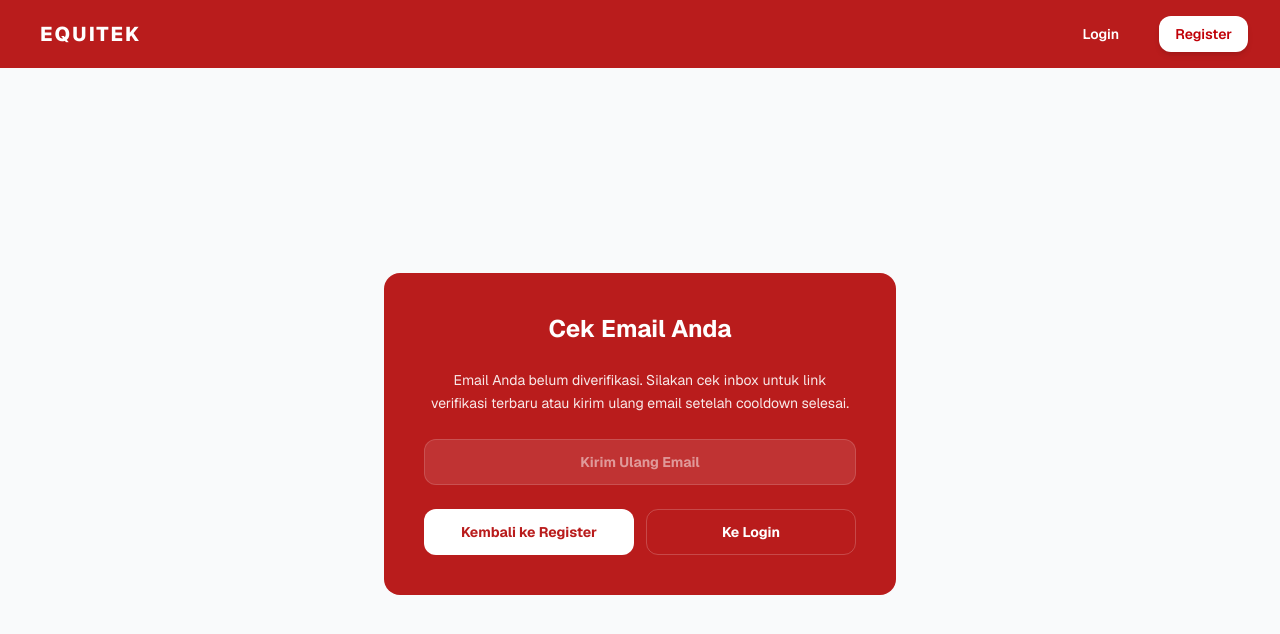
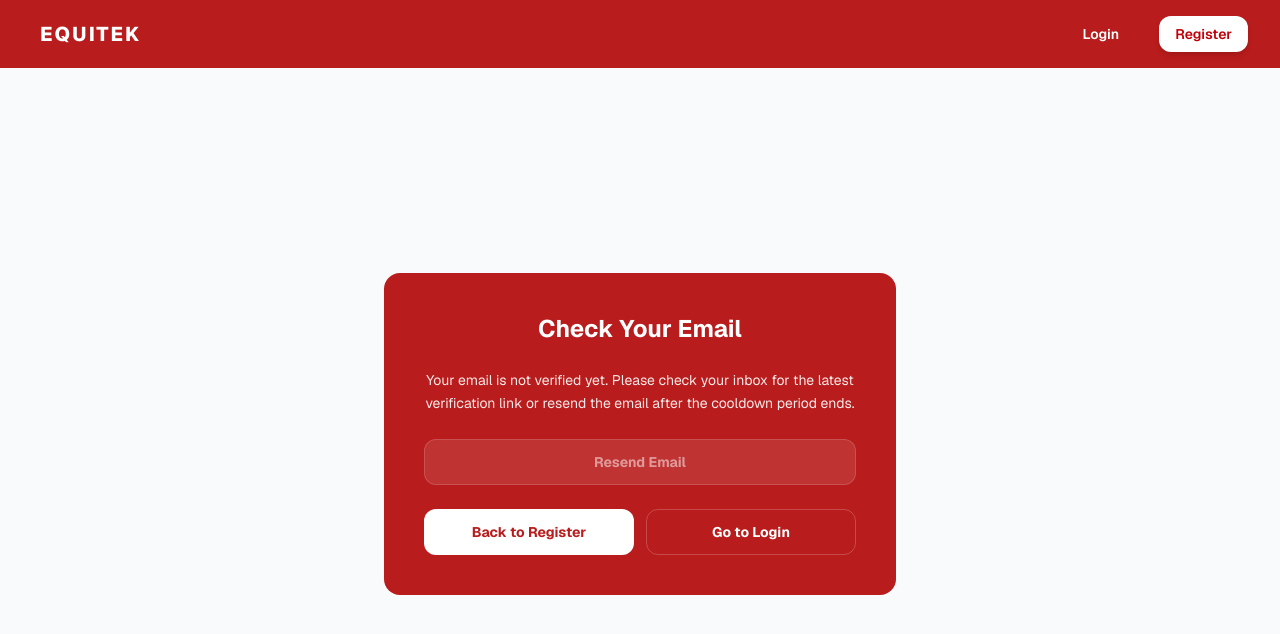
Before and after one commit to PPL-C-Equitek/excel-generator-mono, a Next.js app in the folder frontend/: page /auth/verify-email/pending in a window 1280 px wide. Shown: the top 634 px of the page. Built offline with nearby package versions, Linux system fonts and the light colour scheme; no server answers.

Commit message:
REFACTOR: standardize color, field, and errors in set password page

```diff
--- a/frontend/src/app/auth/verify-email/pending/page.tsx
+++ b/frontend/src/app/auth/verify-email/pending/page.tsx
@@ -10,9 +10,9 @@ import { useResendCooldown } from '@/hooks/useResendCooldown';
 import { resendEmailActionFlow } from '@/lib/authEmailAction';
 
 function getResendButtonText(isResending: boolean, resendCooldown: number): string {
-  if (isResending) return 'Mengirim...';
-  if (resendCooldown > 0) return `Kirim Ulang (${resendCooldown}s)`;
-  return 'Kirim Ulang Email';
+  if (isResending) return 'Sending...';
+  if (resendCooldown > 0) return `Resend (${resendCooldown}s)`;
+  return 'Resend Email';
 }
 
 function VerifyEmailPendingContent() {
@@ -38,8 +38,8 @@ function VerifyEmailPendingContent() {
         );
         return { message: response.data?.message };
       },
-      successFallbackMessage: 'Email verifikasi berhasil dikirim ulang.',
-      errorFallbackMessage: 'Gagal mengirim ulang email verifikasi.',
+      successFallbackMessage: 'Verification email sent successfully.',
+      errorFallbackMessage: 'Failed to resend verification email.',
       setIsSubmitting: setIsResending,
       setStatusMessage,
       setErrorMessage,
@@ -56,11 +56,11 @@ function VerifyEmailPendingContent() {
           className="mx-auto w-full max-w-lg space-y-6 rounded-2xl p-10 text-center"
           style={{ backgroundColor: 'var(--brand-primary)' }}
         >
-          <h1 className="text-white font-bold text-2xl">Cek Email Anda</h1>
+          <h1 className="text-white font-bold text-2xl">Check Your Email</h1>
           <p className="text-sm leading-relaxed text-white/90">
             {hasJustResent
-              ? 'Email Anda belum diverifikasi. Kami telah mengirim ulang link verifikasi. Silakan cek inbox dan klik link verifikasi terbaru.'
-              : 'Email Anda belum diverifikasi. Silakan cek inbox untuk link verifikasi terbaru atau kirim ulang email setelah cooldown selesai.'}
+              ? 'Your email is not verified yet. We have resent the verification link. Please check your inbox and click the latest verification link.'
+              : 'Your email is not verified yet. Please check your inbox for the latest verification link or resend the email after the cooldown period ends.'}
           </p>
           {email && <p className="text-sm font-semibold text-white">{email}</p>}
 
@@ -95,13 +95,13 @@ function VerifyEmailPendingContent() {
               className="flex w-full justify-center rounded-xl border border-transparent bg-white px-4 py-3 text-sm font-bold text-red-700 transition-colors hover:bg-red-50 focus:outline-none focus:ring-2 focus:ring-white focus:ring-offset-2"
               style={{ color: 'var(--brand-primary)' }}
             >
-              Kembali ke Register
+              Back to Register
             </Link>
             <Link
               href="/login"
               className="flex w-full justify-center rounded-xl border border-white/20 bg-transparent px-4 py-3 text-sm font-bold text-white transition-colors hover:bg-white/10 focus:outline-none focus:ring-2 focus:ring-white focus:ring-offset-2"
             >
-              Ke Login
+              Go to Login
             </Link>
           </div>
         </div>
--- a/frontend/src/app/register/page.tsx
+++ b/frontend/src/app/register/page.tsx
@@ -311,7 +311,7 @@ export default function RegisterPage() {
                     value={formData.name}
                     onChange={handleChange}
                     placeholder="Enter your full name"
-                    className="relative block w-full appearance-none rounded-xl border border-transparent px-4 py-3 text-sm outline-none"
+                    className="relative block w-full appearance-none rounded-xl border border-gray-300 px-4 py-3 text-sm outline-none transition focus:ring-2 focus:ring-blue-500"
                     style={{
                       backgroundColor: 'var(--surface-2)',
                       color: 'var(--foreground)',
@@ -330,7 +330,7 @@ export default function RegisterPage() {
                     value={formData.email}
                     onChange={handleChange}
                     placeholder="Enter your email"
-                    className="relative block w-full appearance-none rounded-xl border border-transparent px-4 py-3 text-sm outline-none"
+                    className="relative block w-full appearance-none rounded-xl border border-gray-300 px-4 py-3 text-sm outline-none transition focus:ring-2 focus:ring-blue-500"
                     style={{
                       backgroundColor: 'var(--surface-2)',
                       color: 'var(--foreground)',
--- a/frontend/src/components/auth/TokenPasswordActionPage.tsx
+++ b/frontend/src/components/auth/TokenPasswordActionPage.tsx
@@ -88,12 +88,12 @@ function TokenPasswordActionContent({
                 type="password"
                 value={password}
                 onChange={(event) => setPassword(event.target.value)}
-                className={`w-full rounded-xl border px-4 py-3 text-sm text-slate-900 outline-none transition focus:ring-2 focus:ring-red-500 ${
-                  errors.password ? 'border-rose-400 bg-rose-50/70' : 'border-slate-300'
-                }`}
-                style={{ backgroundColor: '#ffffff' }}
+                className="w-full rounded-xl border border-gray-300 px-4 py-3 text-sm outline-none transition focus:ring-2 focus:ring-blue-500"
+                style={{
+                  backgroundColor: 'var(--surface-2)',
+                  color: 'var(--foreground)',
+                }}
               />
-              {errors.password && <AuthActionFormError>{errors.password}</AuthActionFormError>}
             </div>
 
             <div>
@@ -106,13 +106,14 @@ function TokenPasswordActionContent({
                 type="password"
                 value={passwordConfirm}
                 onChange={(event) => setPasswordConfirm(event.target.value)}
-                className={`w-full rounded-xl border px-4 py-3 text-sm text-slate-900 outline-none transition focus:ring-2 focus:ring-red-500 ${
-                  errors.passwordConfirm ? 'border-rose-400 bg-rose-50/70' : 'border-slate-300'
-                }`}
-                style={{ backgroundColor: '#ffffff' }}
+                className="w-full rounded-xl border border-gray-300 px-4 py-3 text-sm outline-none transition focus:ring-2 focus:ring-blue-500"
+                style={{
+                  backgroundColor: 'var(--surface-2)',
+                  color: 'var(--foreground)',
+                }}
               />
-              {errors.passwordConfirm && (
-                <AuthActionFormError>{errors.passwordConfirm}</AuthActionFormError>
+              {(errors.password || errors.passwordConfirm) && (
+                <AuthActionFormError>{errors.password || errors.passwordConfirm}</AuthActionFormError>
               )}
             </div>
           </div>
--- a/frontend/src/hooks/useTokenPasswordAction.ts
+++ b/frontend/src/hooks/useTokenPasswordAction.ts
@@ -83,13 +83,16 @@ function validatePasswordForm(password: string, passwordConfirm: string): TokenF
   };
 
   if (!password) {
-    nextErrors.password = 'Password is required.';
+    nextErrors.password = 'Password is required';
+    return nextErrors;
   }
 
   if (!passwordConfirm) {
-    nextErrors.passwordConfirm = 'Password confirmation is required.';
+    nextErrors.passwordConfirm = 'Password confirmation is required';
+    return nextErrors;
   } else if (password !== passwordConfirm) {
-    nextErrors.passwordConfirm = 'Passwords do not match.';
+    nextErrors.passwordConfirm = 'Passwords do not match';
+    return nextErrors;
   }
 
   return nextErrors;
@@ -232,6 +235,7 @@ export function useTokenPasswordAction({
         if (fieldErrors) {
           setErrors(fieldErrors);
           setStatus('form');
+          setMessage('');
           return;
         }
 
```
Also changed, not shown: 2 other files (tests, documents, lock files or other folders).
